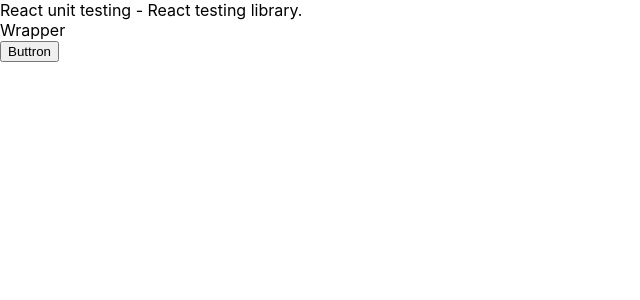
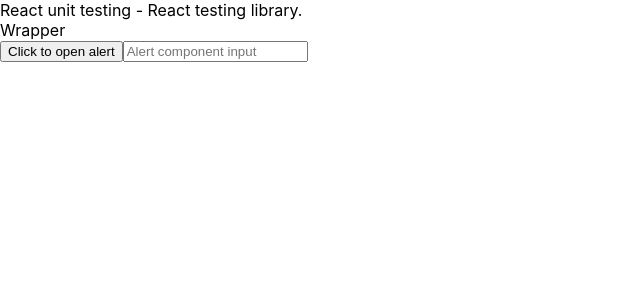
Before and after one commit to merima98/react-unit-testing-example, a React (Create React App) app: page / in a window 1280 px wide. Shown: the top 300 px of the page, without its empty margins (0-640 px from the left). Built offline with nearby package versions, Linux system fonts and the light colour scheme.

Commit message:
Added tests for input tags.

```diff
--- a/src/App.js
+++ b/src/App.js
@@ -1,16 +1,14 @@
 import "./App.css";
-import Wrapper from "./components/Wrapper.tsx";
 import Jubotron from "./components/Jubotron";
-import Row from "./components/Row";
-import TitleHeader from "./components/TitleHeader";
-import Button from "./components/Button";
+import Wrapper from "./components/Wrapper";
+import Alert from "./components/Alert";
 
 function App() {
   return (
     <div>
       <Jubotron />
       <Wrapper />
-      <Button />
+      <Alert />
     </div>
   );
 }
--- /dev/null
+++ b/src/components/Alert.jsx
@@ -0,0 +1,12 @@
+import { useState } from "react";
+
+const Alert = () => {
+  return (
+    <div>
+      <button id="button">Click to open alert</button>
+      <input aria-label="alert-input" placeholder="Alert component input" />
+    </div>
+  );
+};
+
+export default Alert;
--- a/src/components/Button.tsx
+++ b/src/components/Button.jsx
@@ -1,5 +1,5 @@
 const Button = () => {
-  return <button>Buttron</button>;
+  return <button>Button</button>;
 };
 
 export default Button;
```
Also changed, not shown: src/components/Wrapper.jsx (renamed from src/components/Wrapper.tsx), 2 other files (tests, documents, lock files or other folders).
